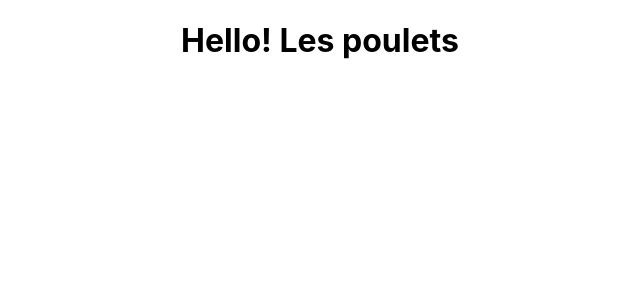
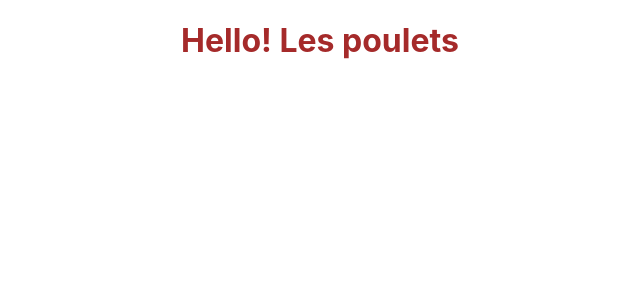
Before and after one commit to David71700/meet-n-sith, a React (Create React App) app: page / in a window 1280 px wide. Shown: the top 300 px of the page, without its empty margins (320-960 px from the left). Built offline with nearby package versions, Linux system fonts and the light colour scheme.

Commit message:
branche dev

```diff
--- /dev/null
+++ b/src/components/Header.css
@@ -0,0 +1,3 @@
+h1 {
+    color: brown;
+}
--- a/src/components/Header.js
+++ b/src/components/Header.js
@@ -1,3 +1,6 @@
+import React from "react";
+import "./Header.css";
+
 const Header = () => {
   return (
     <div>
```
